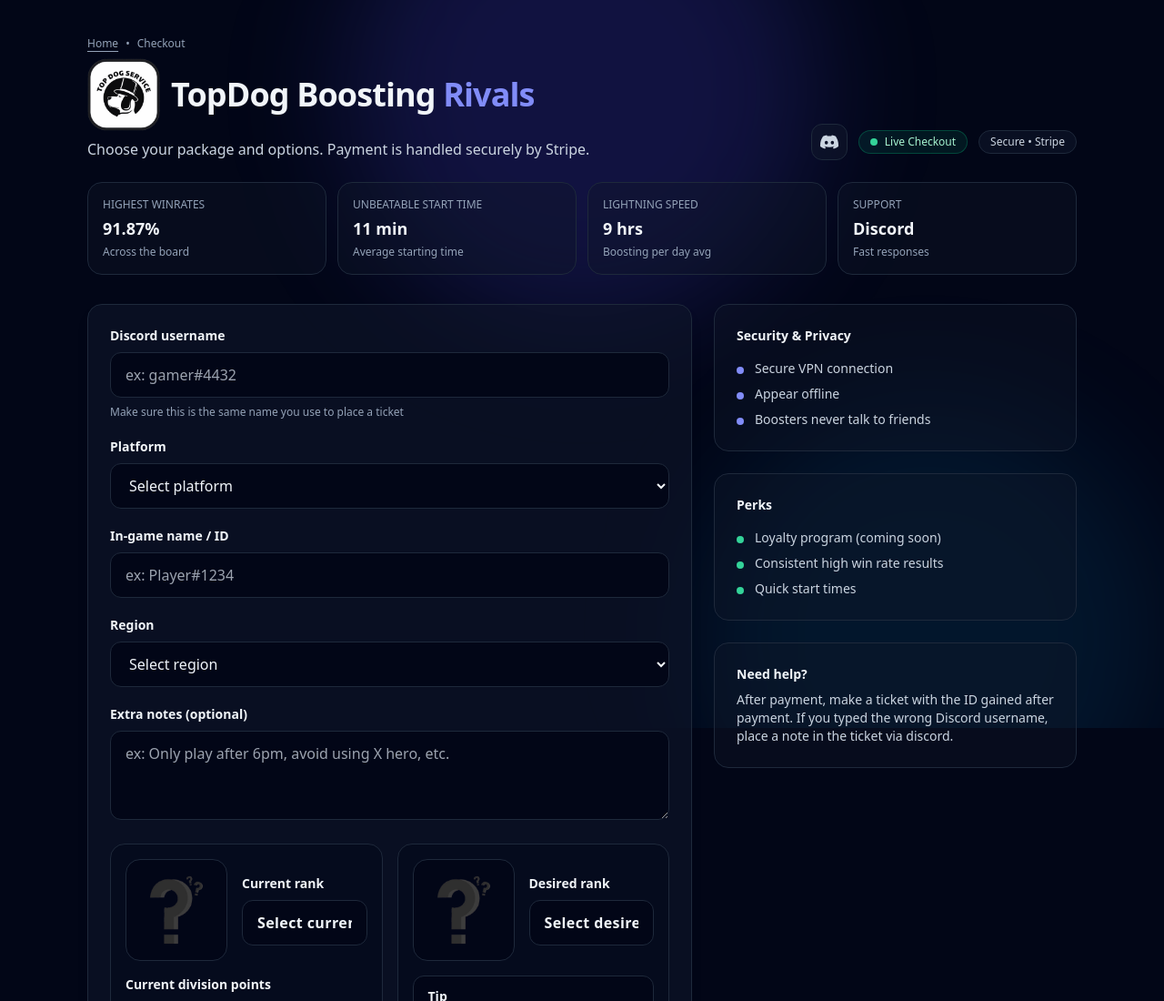
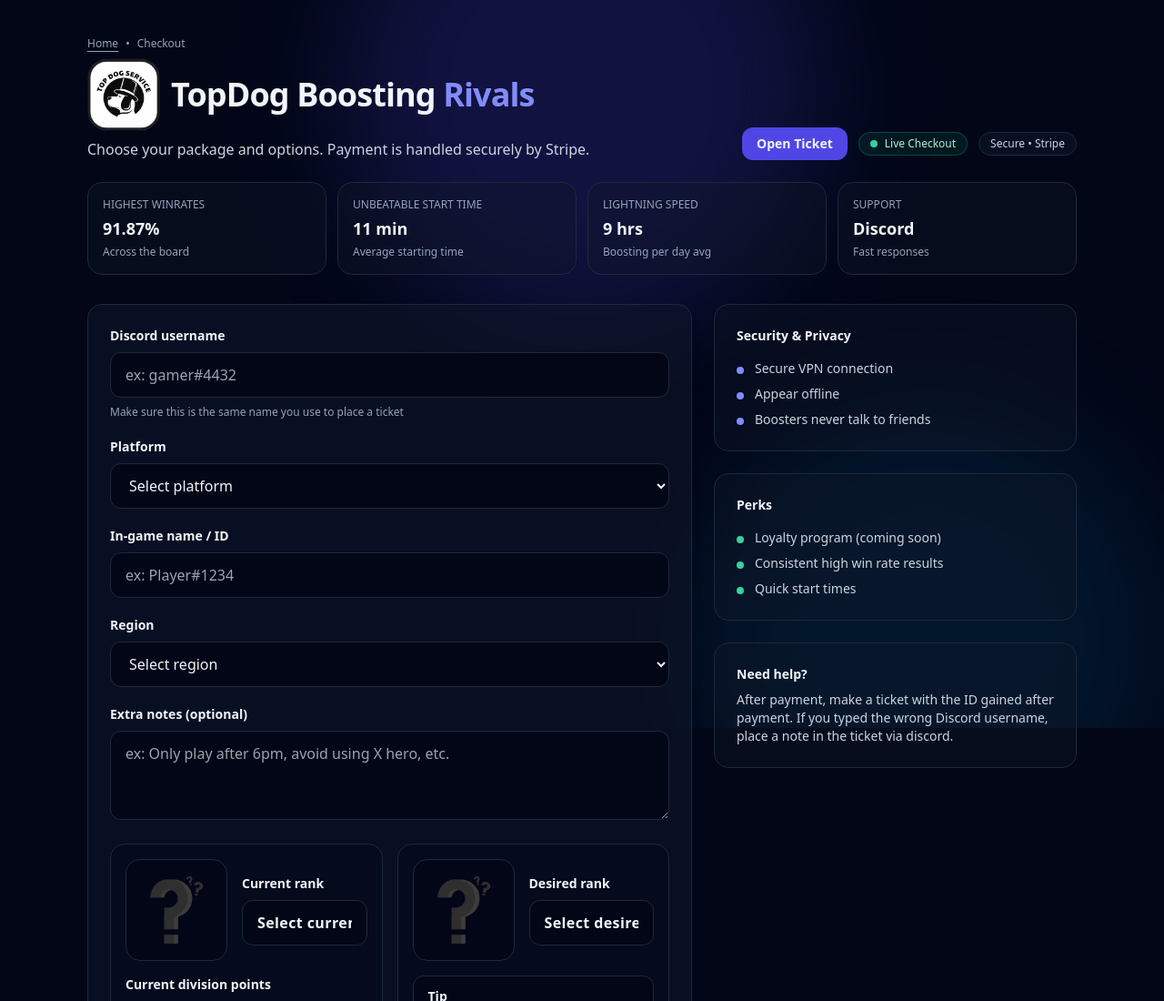
Before and after one commit to mhystc101/topdog-boosting, a website: page rivals/index.html in a window 1280 px wide. Shown: the top 1100 px of the page at 91% size. Drawn offline with nearby package versions, Linux system fonts and the light colour scheme.

Commit message:
Changed Discord icon to Open ticket

```diff
--- a/rivals/index.html
+++ b/rivals/index.html
@@ -53,30 +53,12 @@
                 href="https://discord.gg/rF5d89mQRq"
                 target="_blank"
                 rel="noopener"
-                class="group flex h-10 w-10 items-center justify-center rounded-xl border border-slate-800 bg-slate-900/60 hover:border-indigo-500 transition"
-                aria-label="Join our Discord"
-                title="Join our Discord"
+                class="inline-flex items-center gap-2 rounded-xl bg-indigo-600 hover:bg-indigo-500 transition px-4 py-2 text-sm font-semibold"
               >
-                <svg
-                  xmlns="http://www.w3.org/2000/svg"
-                  viewBox="0 0 127.14 96.36"
-                  class="h-5 w-5 fill-slate-300 group-hover:fill-indigo-400 transition"
-                >
-                  <path
-                    d="M107.7 8.07A105.15 105.15 0 0081.47.8a72.06 72.06 0 00-3.36 6.83
-                    97.68 97.68 0 00-29.06 0A72.37 72.37 0 0045.7.8
-                    105.89 105.89 0 0019.45 8.09C2.8 32.65-1.71 56.6.54 80.21
-                    a105.73 105.73 0 0032.17 16.15 77.7 77.7 0 006.89-11.11
-                    a68.42 68.42 0 01-10.85-5.18c.91-.66 1.8-1.34 2.66-2.06
-                    20.86 9.8 43.63 9.8 64.29 0 .87.72 1.76 1.4 2.66 2.06
-                    a68.68 68.68 0 01-10.87 5.19 77 77 0 006.89 11.1
-                    a105.25 105.25 0 0032.19-16.14c2.64-27.56-4.51-51.48-18.94-72.15zM42.45 65.69c-6.18 0-11.29-5.64-11.29-12.59
-                    0-6.95 4.99-12.6 11.29-12.6s11.35 5.65 11.29 12.6
-                    c0 6.95-5 12.59-11.29 12.59zm42.24 0c-6.18 0-11.29-5.64-11.29-12.59
-                    0-6.95 4.99-12.6 11.29-12.6s11.35 5.65 11.29 12.6
-                    c0 6.95-5 12.59-11.29 12.59z"
-                  />
-                </svg>
+                Open Ticket
+              </a>
+
+
               </a>
 
               <span class="inline-flex items-center gap-2 rounded-full border border-emerald-700/50 bg-emerald-500/10 px-3 py-1 text-xs text-emerald-200">
```
Also changed, not shown: rocketleague/index.html (+5 -23 lines).
